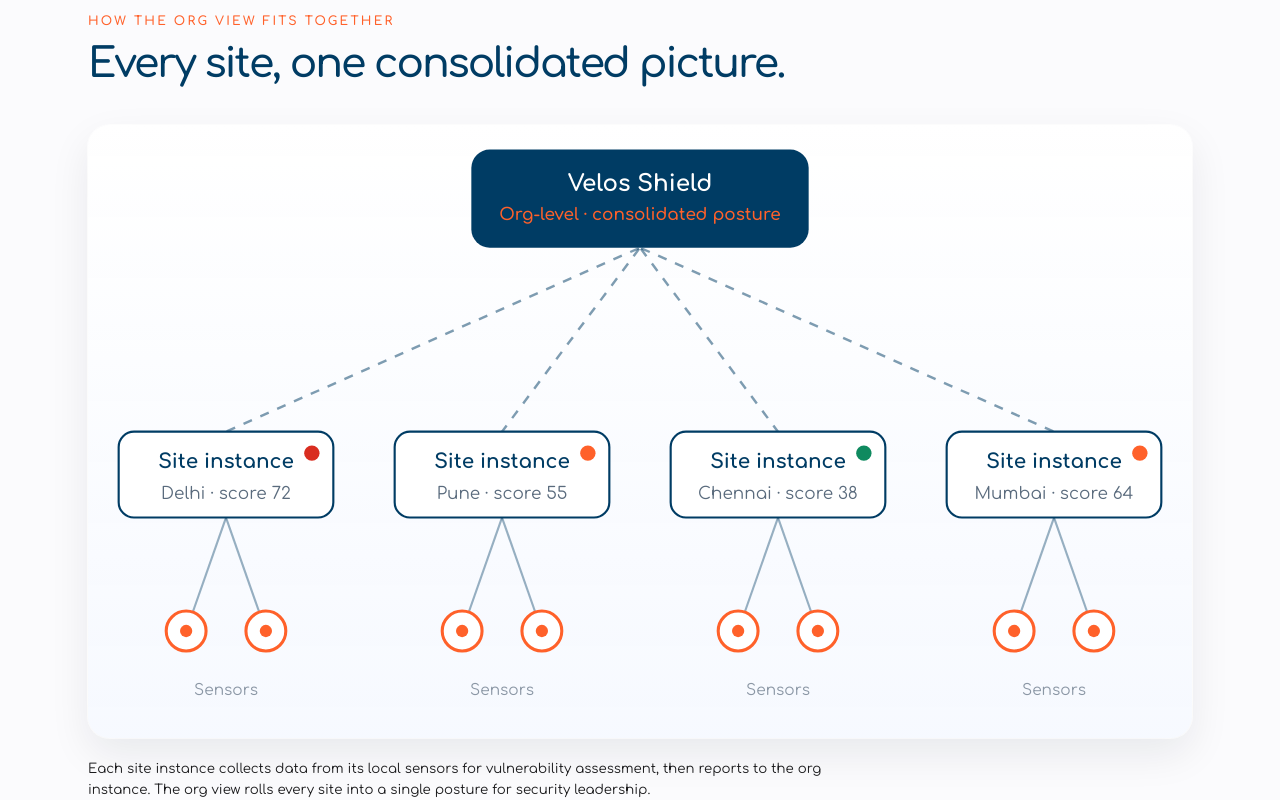
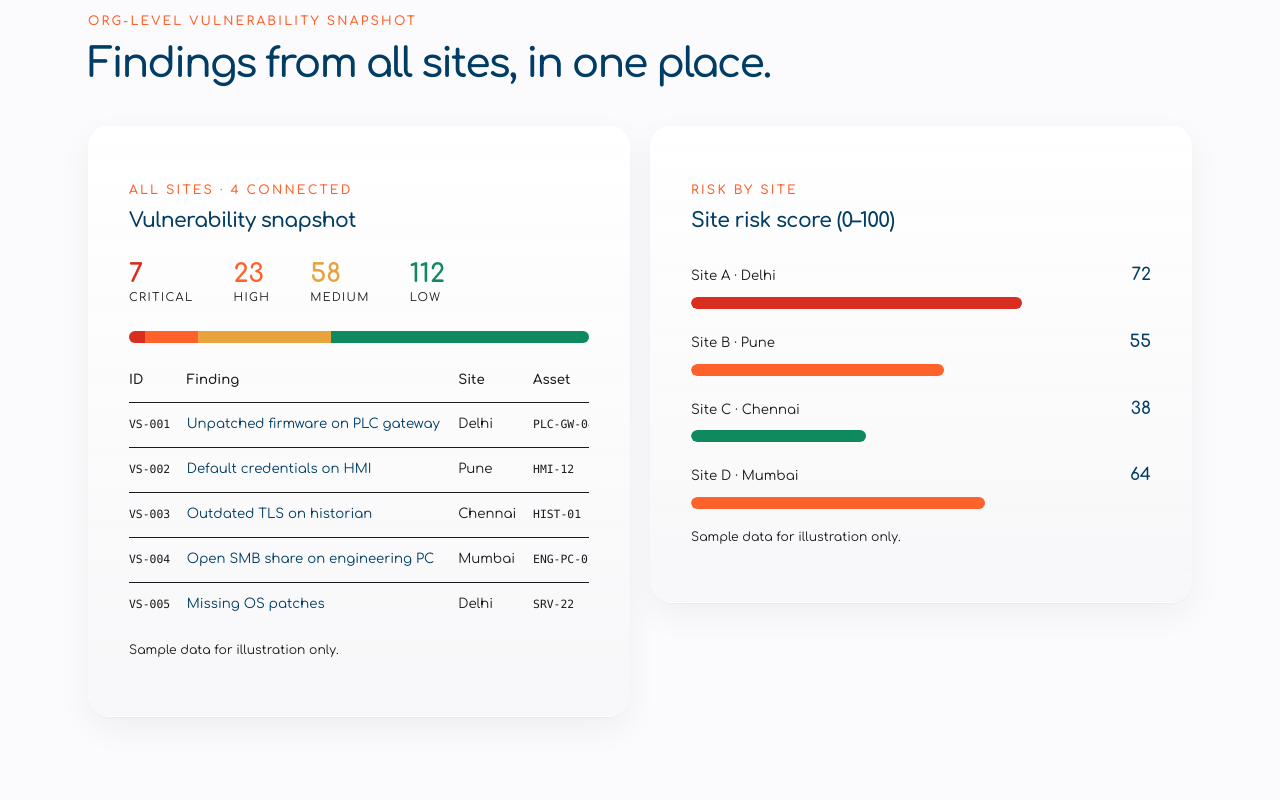
Before and after one commit to jl090909/velos2, a Next.js app: page /product/org-level in a window 1280 px wide. Shown: the part 820-1620 px from the top of the page. Built offline with nearby package versions, Linux system fonts and the light colour scheme.

Commit message:
feat(product): drop the org-topology section from the org-level page
The page now goes hero -> vulnerability snapshot -> deploy band. The OrgTopology import and the
diagramSites mapping went with it; the component itself is left in place, unused, in case the
diagram comes back.

```diff
--- a/src/app/(site)/product/org-level/page.tsx
+++ b/src/app/(site)/product/org-level/page.tsx
@@ -1,7 +1,6 @@
 import Link from 'next/link';
 import { Card, CardContent } from '@/components/ui/card';
 import { SiteFooter } from '@/components/SiteFooter';
-import { OrgTopology } from '@/components/OrgTopology';
 import { VulnSnapshot } from '@/components/VulnSnapshot';
 import { SiteRiskBars } from '@/components/SiteRiskBars';
 import { ORG_FINDINGS, ORG_SEVERITY_COUNTS, SITE_RISK } from '@/lib/sample-data';
@@ -9,11 +8,6 @@ import { ORG_FINDINGS, ORG_SEVERITY_COUNTS, SITE_RISK } from '@/lib/sample-data'
 const tags = ['Org-level', 'Multi-site rollup', 'Consolidated posture', 'Role-based views'];
 
 export default function OrgLevelPage() {
-  const diagramSites = SITE_RISK.map((s) => ({
-    label: s.name.split('·').pop()?.trim() ?? s.name,
-    score: s.score,
-  }));
-
   return (
     <>
       <section className="pt-20 pb-8 max-w-6xl mx-auto px-6">
@@ -58,20 +52,6 @@ export default function OrgLevelPage() {
             </CardContent>
           </div>
         </div>
-      </section>
-
-      <section className="py-16 max-w-6xl mx-auto px-6">
-        <p className="text-[12.35px] font-semibold tracking-[.18em] uppercase text-[#FF612A] mb-3">
-          How the org view fits together
-        </p>
-        <h2 className="text-3xl md:text-5xl font-semibold tracking-[-.05em] leading-[1.03] mb-10 text-[#003C64]">
-          Every site, one consolidated picture.
-        </h2>
-        <OrgTopology sites={diagramSites} />
-        <p className="mt-5 text-sm text-muted-foreground leading-relaxed max-w-3xl">
-          Each site instance collects data from its local sensors for vulnerability assessment, then reports to the
-          org instance. The org view rolls every site into a single posture for security leadership.
-        </p>
       </section>
 
       <section className="py-16 max-w-6xl mx-auto px-6">
```
